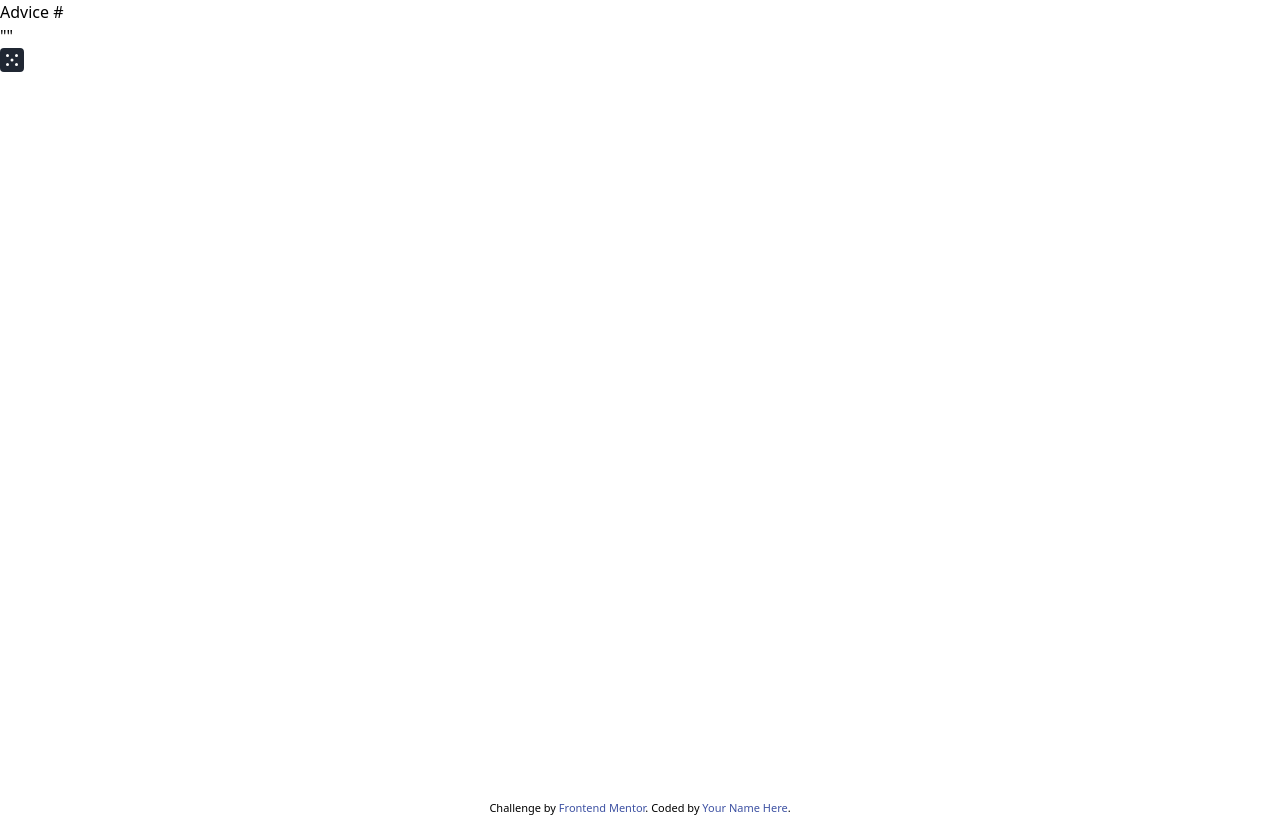
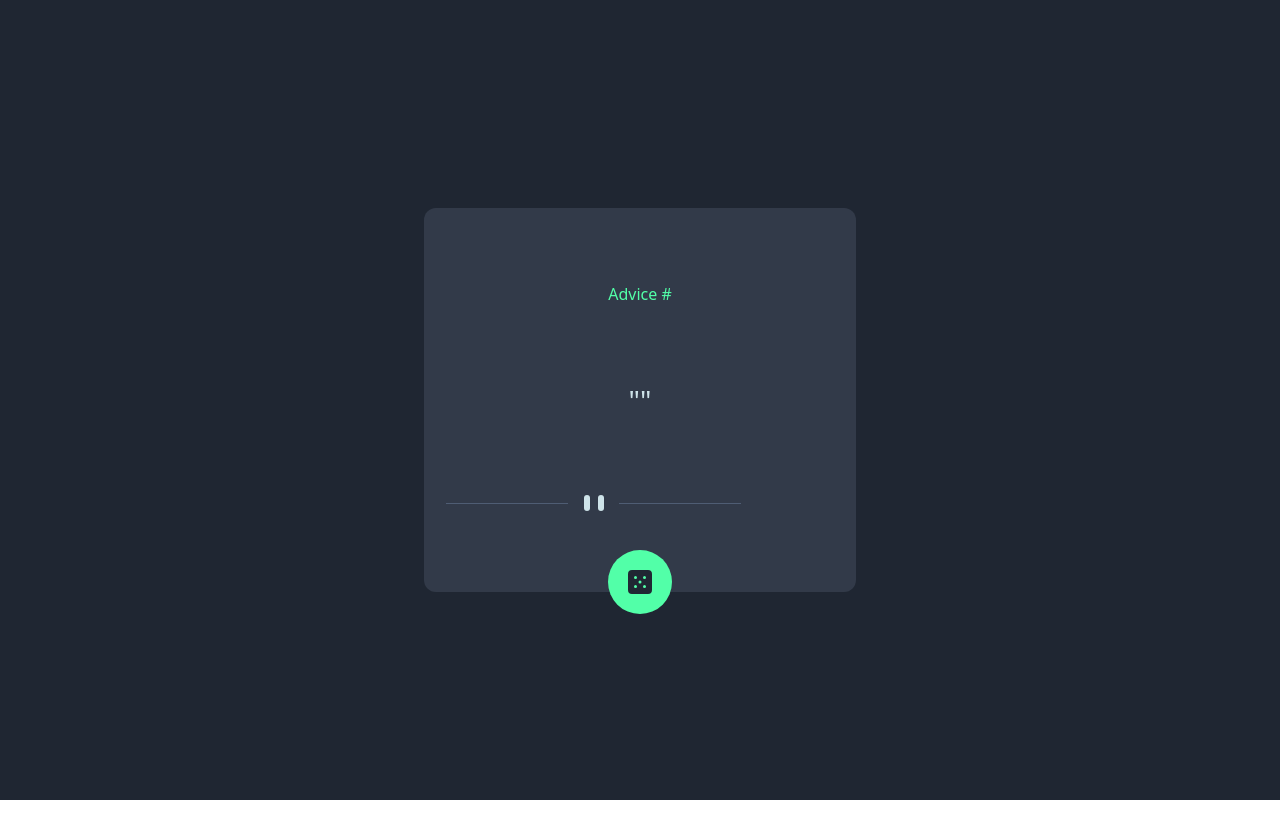
Before and after one commit to chiamaka28/advice, a website: page index.html in a window 1280 px wide. Drawn offline with Linux system fonts and the light colour scheme.

Commit message:
made some css changes

```diff
--- a/index.html
+++ b/index.html
@@ -15,19 +15,17 @@
     .attribution a { color: hsl(228, 45%, 44%); }
   </style>
 </head>
-<body>
-<div class="container h-[100vh] bg-Dark-Blue>
+<body class="h-[100vh] w-[100%] ">
+<div class=" h-[100vh] w-[100%]  bg-Dark-Blue flex justify-center items-center flex-col">
 
-    <div class="quote-container w-[300px] h-[300px] bg-Dark Grayish Blue">
-      Advice #<!-- Advice ID goes here -->
-      <p class="">"<!-- Advice text goes here -->"</p>
+    <div class="quote-container w-[27rem] h-96 bg-Dark-Grayish-Blue rounded-xl flex  items-center justify-evenly flex-col relative">
+      <h3 class="text-neon-green">Advice #<!-- Advice ID goes here --></h3>
+      <p class="text-[28px] text-light-cyan">"<!-- Advice text goes here -->"</p>
+      <div class="bg-mobile-pattern md:desktop-pattern h-6 w-[90%] bg-no-repeat"></div>
+      <div class="w-16 h-16 bg-neon-green flex justify-center items-center absolute bottom-[-22px] rounded-full p-[1.2rem]"><img src="/images/icon-dice.svg" alt=""></div>
+    </div>
 
-      <div><img src="/images/icon-dice.svg" alt=""></div>
-    </div>
 </div>
-  <div class="attribution">
-    Challenge by <a href="https://www.frontendmentor.io?ref=challenge" target="_blank">Frontend Mentor</a>.
-    Coded by <a href="#">Your Name Here</a>.
-  </div>
+  <script src=""></script>
 </body>
 </html>
--- a/tailwind.config.js
+++ b/tailwind.config.js
@@ -5,10 +5,14 @@ module.exports = {
     extend: {
       colors: {
       'light-cyan': 'hsl(193, 38%, 86%)',
-      'Neon-Green': 'hsl(150, 100%, 66%)',
+      'neon-green': 'hsl(150, 100%, 66%)',
       'Grayish-Blue': 'hsl(217, 19%, 38%)',
       'Dark-Grayish-Blue': 'hsl(217, 19%, 24%)',
       'Dark-Blue': 'hsl(218, 23%, 16%)',
+    },
+    backgroundImage: {
+      'mobile-pattern': "url('/images/pattern-divider-mobile.svg')",
+      'hero-pattern': "url('/images/pattern-divider-desktop.svg')"
     }
   },
   },
```
Also changed, not shown: dist/output.css.
